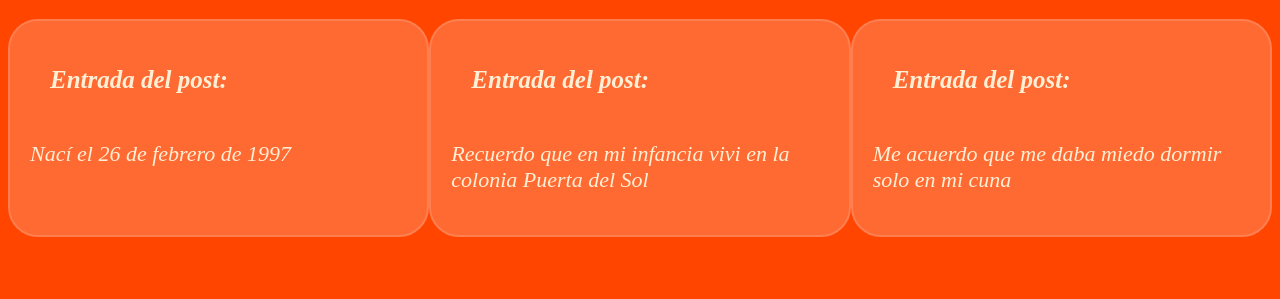
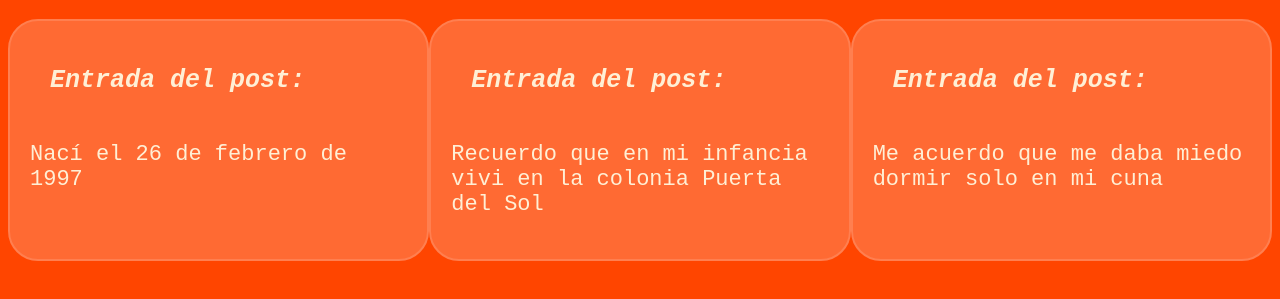
Before and after one commit to juliol1/curso-github, a website: page src/html/index.html in a window 1280 px wide. Shown: the part 69-368 px from the top of the page. Drawn offline with Linux system fonts and the light colour scheme.

Commit message:
cambie la tipografia de los posts a courier new

```diff
--- a/src/css/styles.css
+++ b/src/css/styles.css
@@ -30,6 +30,7 @@ body {
     border: 2px solid coral;
     border-radius: 30px;
     background-color: rgba(255,255,255,0.2);
+    font-family: 'Courier New';
 
 }
 
@@ -42,7 +43,6 @@ body {
 }
 
 .post__container--par {
-    font-style: oblique;
     color: papayawhip;
     font-size: 22px;
 }
```
